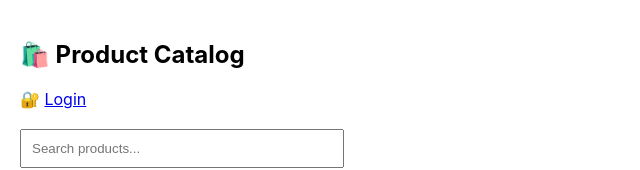
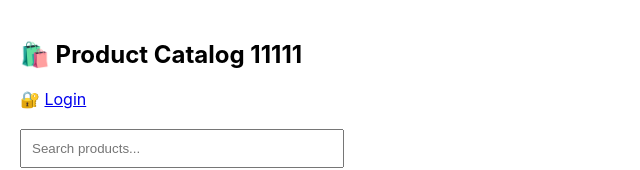
Before and after one commit to reza-newgen/cloud-computing-final-project, a React (Create React App) app: page / in a window 1280 px wide. Shown: the top 170 px of the page, without its empty margins (0-640 px from the left). Built offline with nearby package versions, Linux system fonts and the light colour scheme; no server answers; what aws-amplify would draw is missing.

Commit message:
change catalog label

```diff
--- a/src/components/productDashboard.js
+++ b/src/components/productDashboard.js
@@ -50,7 +50,7 @@ function ProductDashboard({ addToCart }) {
 
   return (
     <div style={{ padding: "20px" }}>
-      <h2>🛍️ Product Catalog</h2>
+      <h2>🛍️ Product Catalog 11111</h2>
 
       <div style={{ marginBottom: "20px" }}>
         {jwtToken ? (
```
